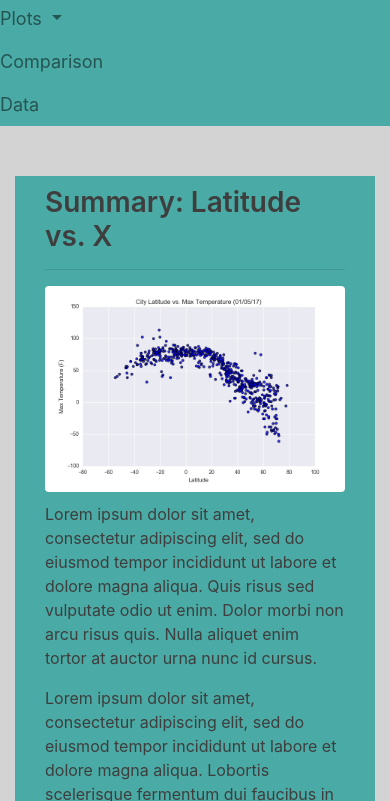
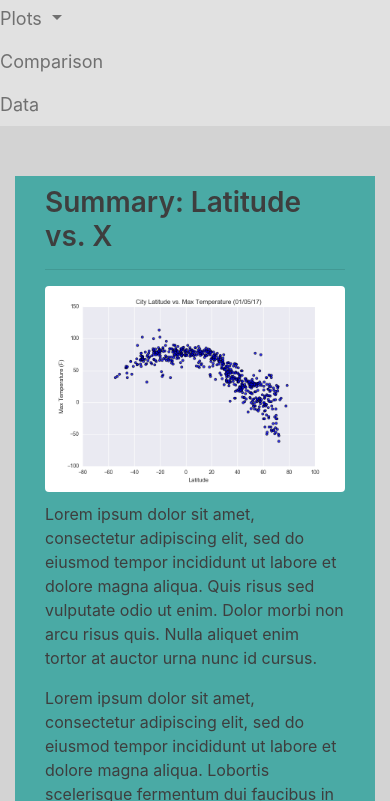
Before and after one commit to Alpagino715/Web-Design-Challenge, a plain HTML site: page index.html in a window 390 px wide. Both pictures are taken after a click on the button "Toggle navigation". Shown: the part 43-844 px from the top of the page. Drawn offline with nearby package versions, Linux system fonts and the light colour scheme.

Commit message:
Update style.css

```diff
--- a/style.css
+++ b/style.css
@@ -83,7 +83,7 @@ img{
     }
     .navbar div {
       margin: inherit;
-      background-color: rgb(74, 170, 165);
+      background-color: rgb(225, 225, 225);
     }
     .navbar-brand {
       padding: 10px;
```
